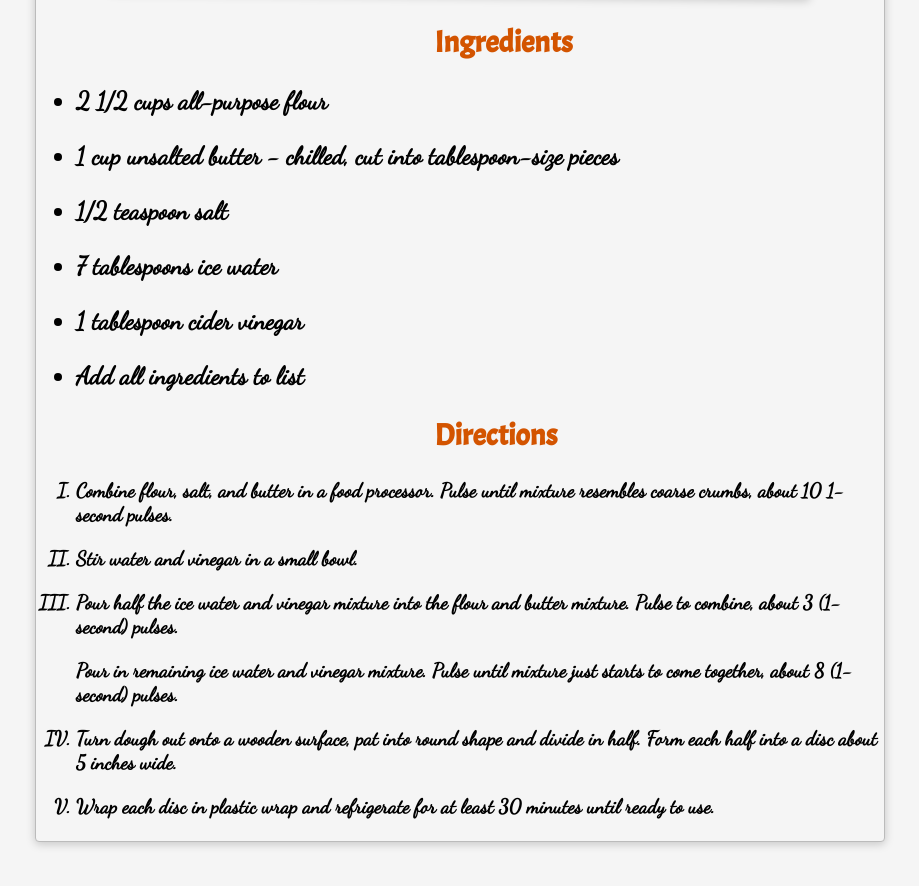
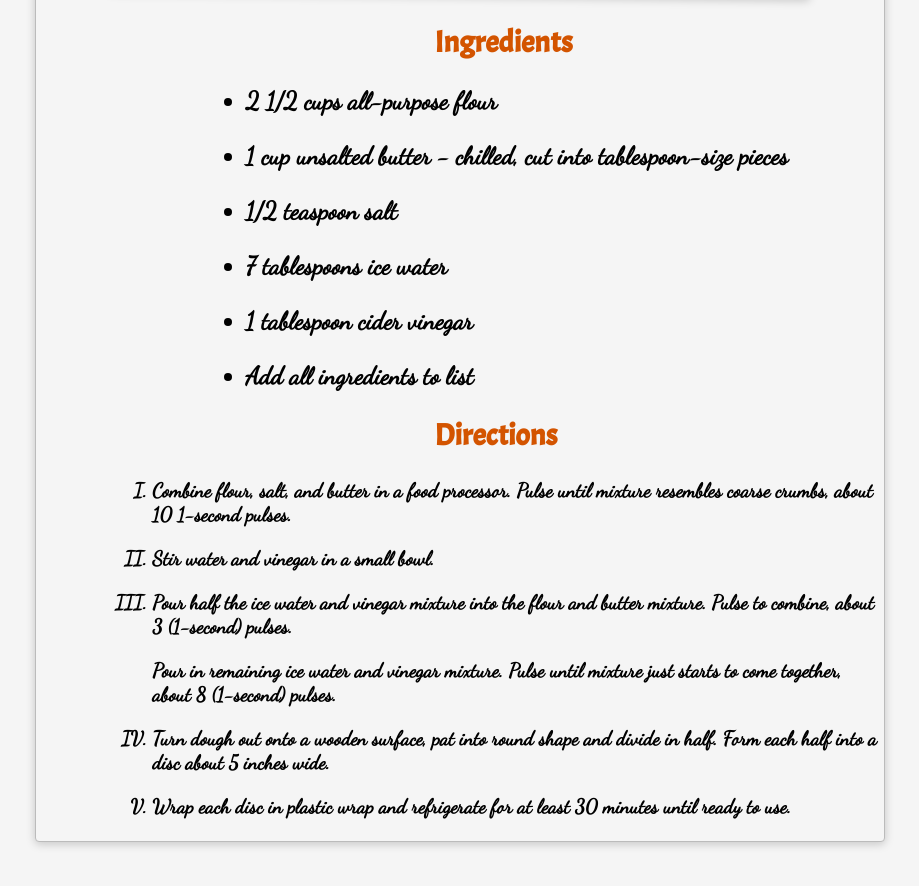
Before and after one commit to Cubx2015/cookingtv.pe.hu, a plain HTML site: page index.html in a window 1280 px wide. Shown: the part 1072-1958 px from the top of the page, without its empty margins (180-1099 px from the left). Drawn offline with nearby package versions, Linux system fonts and the light colour scheme.

Commit message:
version 0.6

```diff
--- a/css/style.css
+++ b/css/style.css
@@ -140,6 +140,7 @@ div#footer > h3 {
 #txt1 {
   font-family: 'Dancing Script', cursive;
   font-size: 25px;
+  margin-left: 20%;
 }
 
 #directions {
@@ -152,6 +153,7 @@ div#footer > h3 {
 #txt2 {
   font-family: 'Dancing Script', cursive;
   font-size: 20px;
+  margin-left: 9%;
 }
 
 
--- a/index.html
+++ b/index.html
@@ -7,6 +7,7 @@
       src="http://code.jquery.com/jquery-3.2.1.min.js"
       integrity="sha256-hwg4gsxgFZhOsEEamdOYGBf13FyQuiTwlAQgxVSNgt4="
       crossorigin="anonymous"></script>
+      <script src="https://cdnjs.cloudflare.com/ajax/libs/three.js/88/three.min.js"></script>
     	<meta http-equiv="X-UA-Compatible" content="IE=edge,chrome=1">
     	<meta name="viewport" content="width=device-width, initial-scale=1.0, maximum-scale=1.0, minimal-ui">
     	<meta charset="utf-8">
```
